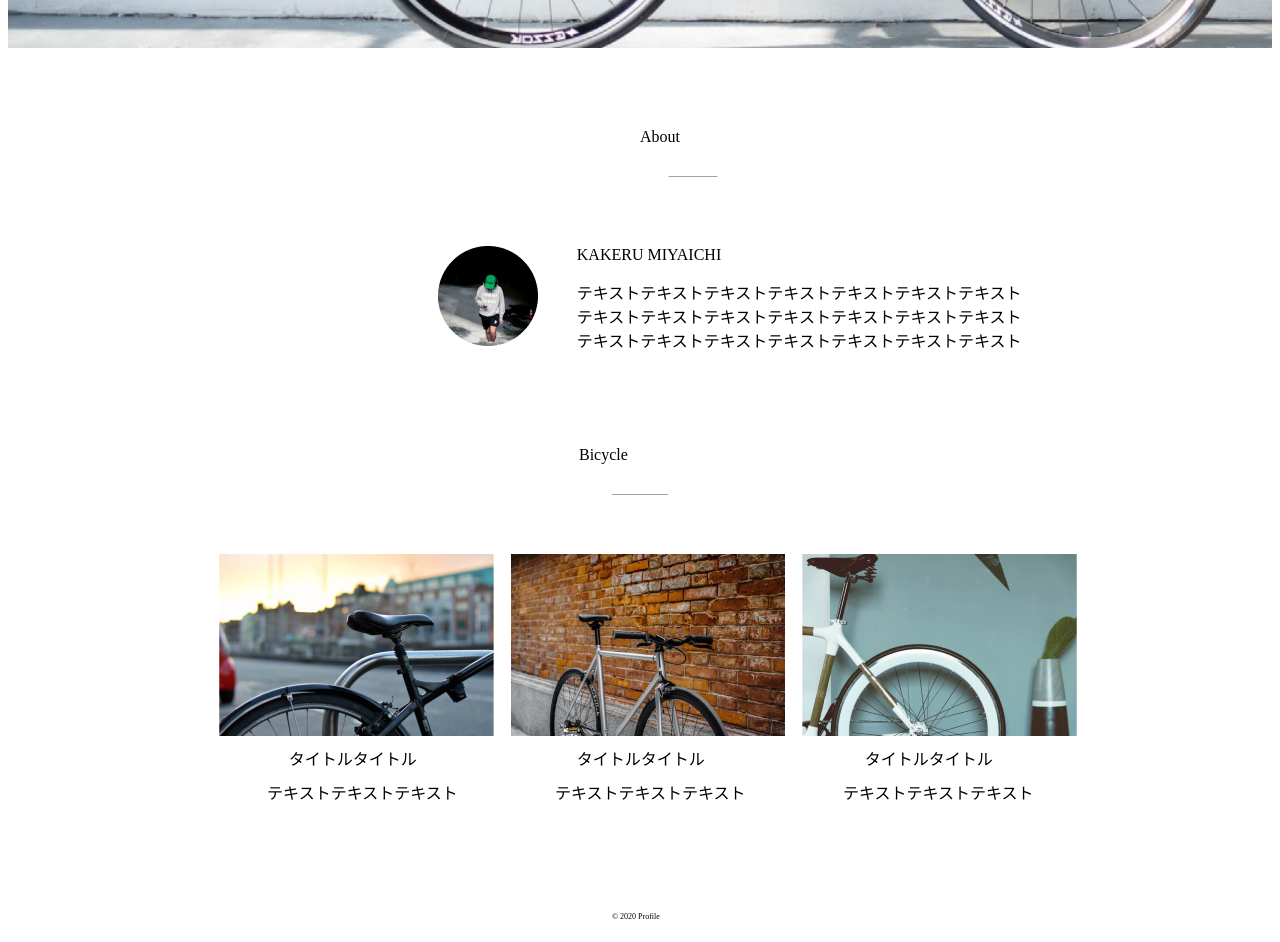
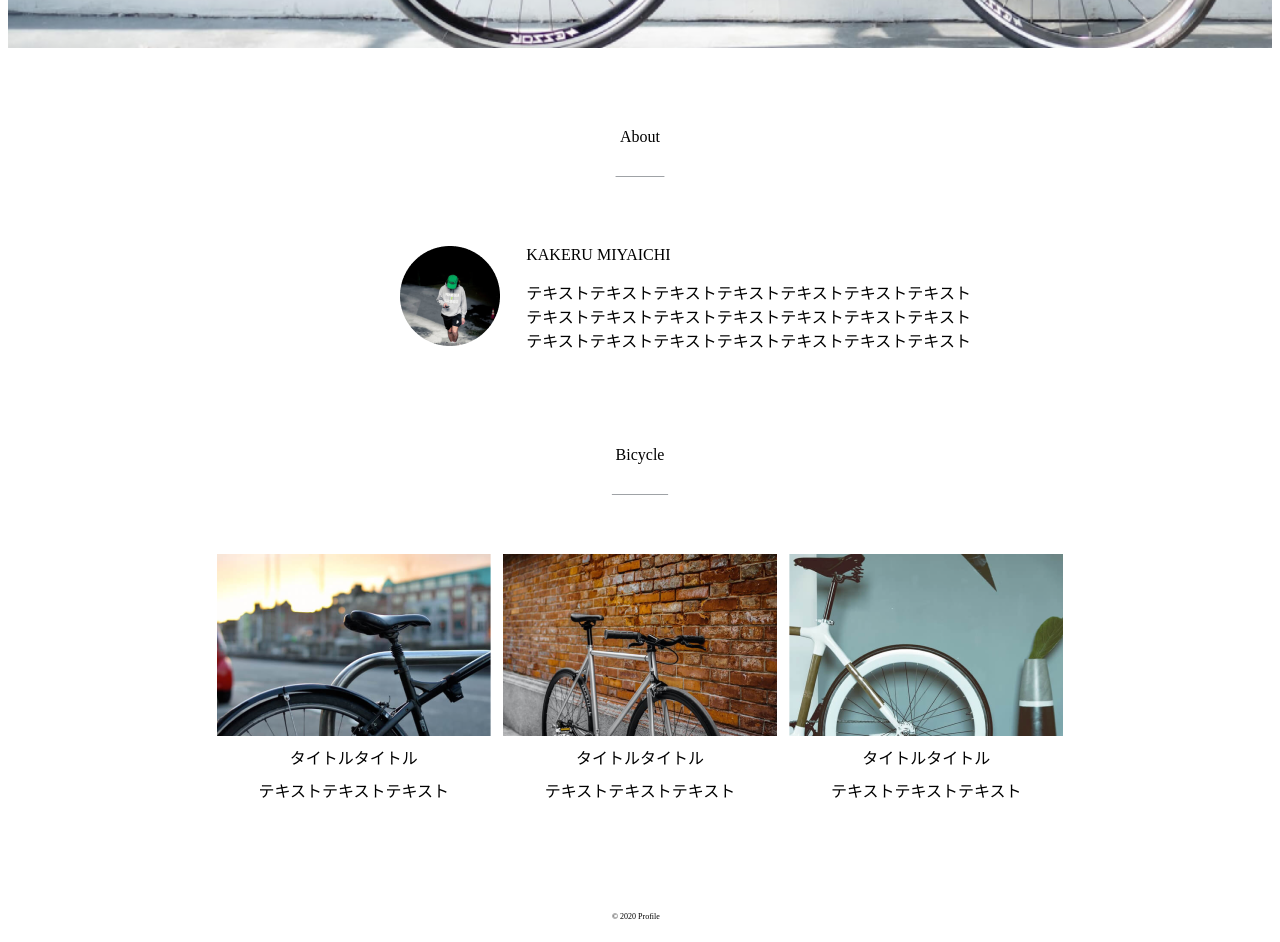
Before and after one commit to tappypuppy/profile-site-1col, a Next.js app: page / in a window 1280 px wide. Shown: the part 620-1562 px from the top of the page. Built offline with nearby package versions, Linux system fonts and the light colour scheme.

Commit message:
refactoring bicycle and about

```diff
--- a/src/components/About/About.tsx
+++ b/src/components/About/About.tsx
@@ -13,7 +13,7 @@ function About() {
       <div className={styles.about}>About</div>
       <Image
         className={styles.border}
-        src="/線 1.svg"
+        src="/border_1.svg"
         alt="icon"
         width={106}
         height={0}
--- a/src/components/About/index.module.css
+++ b/src/components/About/index.module.css
@@ -2,6 +2,7 @@
     position: absolute;
     top: 47.87%;
     left: 50%;
+    transform: translateX(-50%);
     font-size: var(--font-size-13xl);
 }
 .border {
@@ -10,13 +11,14 @@
     top: 50.97%;
     bottom: 48.97%;
     left: 50%;
+    transform: translateX(-50%);
     max-height: 100%;
     width: 6.625rem;
 }
 .username {
     position: absolute;
     top: 55.5%;
-    left: 45%;
+    left: 41%;
     font-size: var(--font-size-base);
 }
 .text {
@@ -25,12 +27,12 @@
 .text_box {
     position: absolute;
     top: 57.7%;
-    left: 45%;
+    left: 41%;
 }
 .about_icon{
     position: absolute;
     top: 55.5%;
-    left: 34%;
+    left: 31%;
     width: 6.25rem;
     height: 6.25rem;
     object-fit: cover;
--- a/src/components/Bicycle/Bicycle.tsx
+++ b/src/components/Bicycle/Bicycle.tsx
@@ -3,15 +3,50 @@ import styles from "./index.module.css";
 function Bicycle() {
   return (
     <div>
-      <div className={styles.bicycle1}>Bicycle</div>
+        <div className={styles.bicycle}>Bicycle</div>
       <Image
-        className={styles.icon1}
-        src="/線 2.svg"
+        className={styles.border}
+        src="/border_2.svg"
         alt="icon"
         width={122}
         height={0}
       />
-      <div className={styles.div1}>タイトルタイトル</div>
+      <div className={styles.bike_items}>
+        <div className={styles.bike_item1}>
+          <Image
+            className={styles.bike1_icon}
+            src="/bicycle1.png"
+            alt="bike1"
+            width={274.4}
+            height={182}
+          />
+          <div className={styles.bike1_title}>タイトルタイトル</div>
+          <div className={styles.bike1_text}>テキストテキストテキスト</div>
+        </div>
+        <div className={styles.bike_item1}>
+          <Image
+            className={styles.bike1_icon}
+            src="/bicycle2.png"
+            alt="bike2"
+            width={274.4}
+            height={182}
+          />
+          <div className={styles.bike1_title}>タイトルタイトル</div>
+          <div className={styles.bike1_text}>テキストテキストテキスト</div>
+        </div>
+        <div className={styles.bike_item1}>
+          <Image
+            className={styles.bike1_icon}
+            src="/bicycle3.png"
+            alt="bike3"
+            width={274.4}
+            height={182}
+          />
+          <div className={styles.bike1_title}>タイトルタイトル</div>
+          <div className={styles.bike1_text}>テキストテキストテキスト</div>
+        </div>
+      </div>
+      {/* <div className={styles.div1}>タイトルタイトル</div>
       <div className={styles.div2}>テキストテキストテキスト</div>
       <div className={styles.div3}>タイトルタイトル</div>
       <div className={styles.div4}>テキストテキストテキスト</div>
@@ -37,7 +72,7 @@ function Bicycle() {
         alt="bike3"
         width={274.4}
         height={182}
-      />
+      /> */}
     </div>
   );
 }
--- a/src/components/Bicycle/index.module.css
+++ b/src/components/Bicycle/index.module.css
@@ -1,74 +1,44 @@
-
-.bicycle1 {
+.bicycle {
   position: absolute;
   top: 68.43%;
-    left: calc(50% - 61px);
+  left: 50%;
+  transform: translateX(-50%);
   font-size: var(--font-size-13xl);
 }
-.icon1 {
+.border {
   position: absolute;
   height: 0.06%;
   top: 71.54%;
   bottom: 28.4%;
-    left: calc(50% - 61px);
+  left: 50%;
+  transform: translateX(-50%);
   max-height: 100%;
   width: 7.625rem;
 }
-.div1 {
+
+.bike_items {
+  display: flex;
+  justify-content: space-between;
   position: absolute;
-    top: 87.84%;
-    left: 22.22%;
+  height: 16.04%;
+  width: 67%;
+  top: 75.42%;
+  right: 16.5%;
+  bottom: 8.54%;
+  left: 16.5%;
   font-size: var(--font-size-base);
 }
-.div2 {
-    position: absolute;
-    top: 90.04%;
-    left: 20.5%;
+
+.bike1_text {
+  font-size: var(--font-size-mini-4);
 }
-.div3 {
-    position: absolute;
-    top: 87.84%;
-    left: 45%;
+.bike1_icon {
+  object-fit: cover;
+}
+.bike_item1 {
+  display: flex;
+  flex-direction: column;
+  justify-content: space-between;
+  align-items: center;
   font-size: var(--font-size-base);
 }
-.div4 {
-    position: absolute;
-    top: 90.04%;
-    left: 43.28%;
-}
-.div5 {
-    position: absolute;
-    top: 87.84%;
-    left: 67.78%;
-    font-size: var(--font-size-base);
-}
-.div6 {
-    position: absolute;
-    top: 90.04%;
-    left: 66.06%;
-}
-
-.bicycle1Icon {
-    position: absolute;
-    top: 72.875rem;
-    left: 13.2rem;
-    width: 17.15rem;
-    height: 11.375rem;
-    object-fit: cover;
-}
-.bicycle2Icon {
-    position: absolute;
-    top: 72.875rem;
-    left: 31.425rem;
-    width: 17.15rem;
-    height: 11.375rem;
-    object-fit: cover;
-}
-.bicycle3Icon {
-    position: absolute;
-    top: 72.875rem;
-    left: 49.65rem;
-    width: 17.15rem;
-    height: 11.375rem;
-    object-fit: cover;
-}
```
Also changed, not shown: public/border_1.svg (renamed from public/線 1.svg), public/border_2.svg (renamed from public/線 2.svg). Lines whose indentation alone changed are shown as unchanged.
